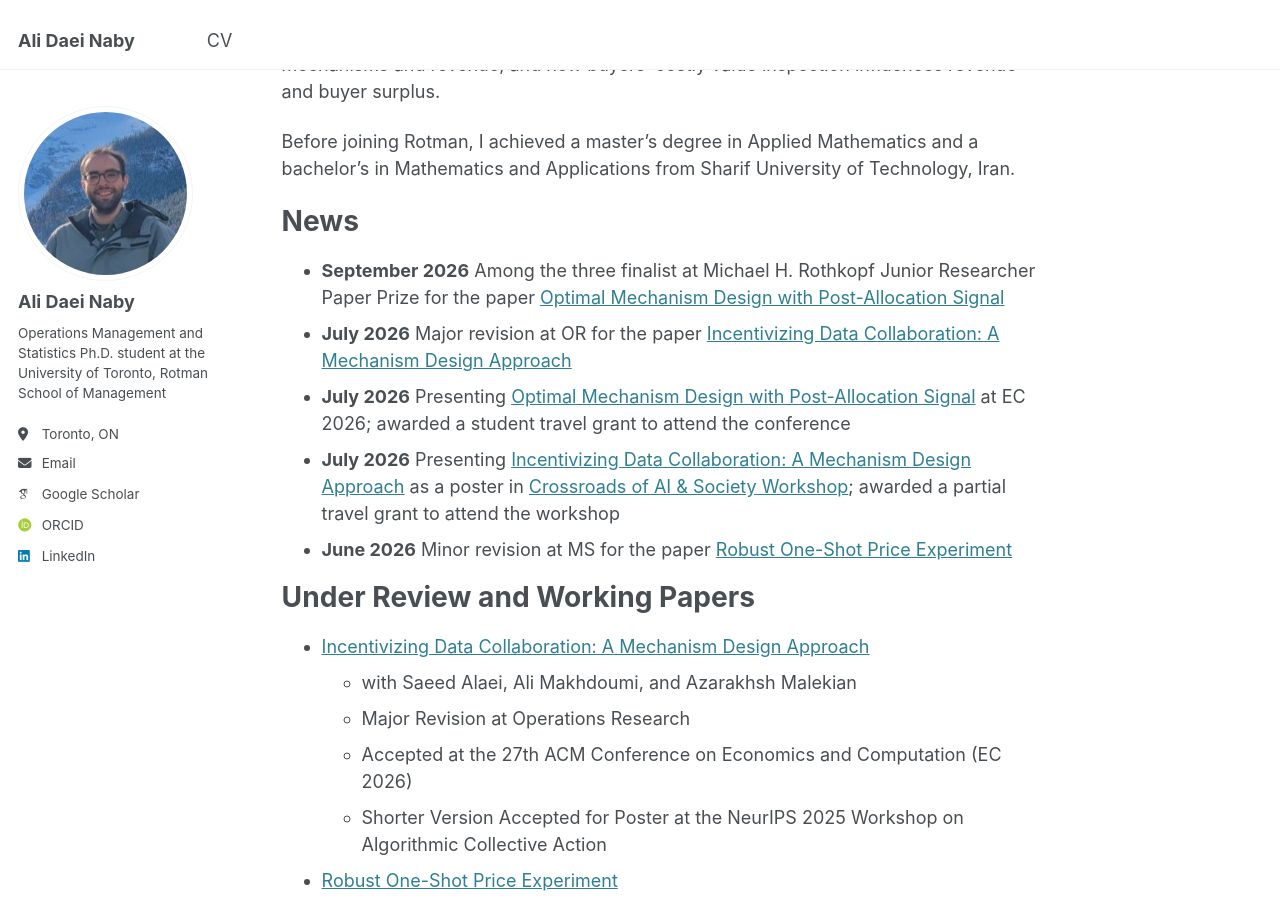
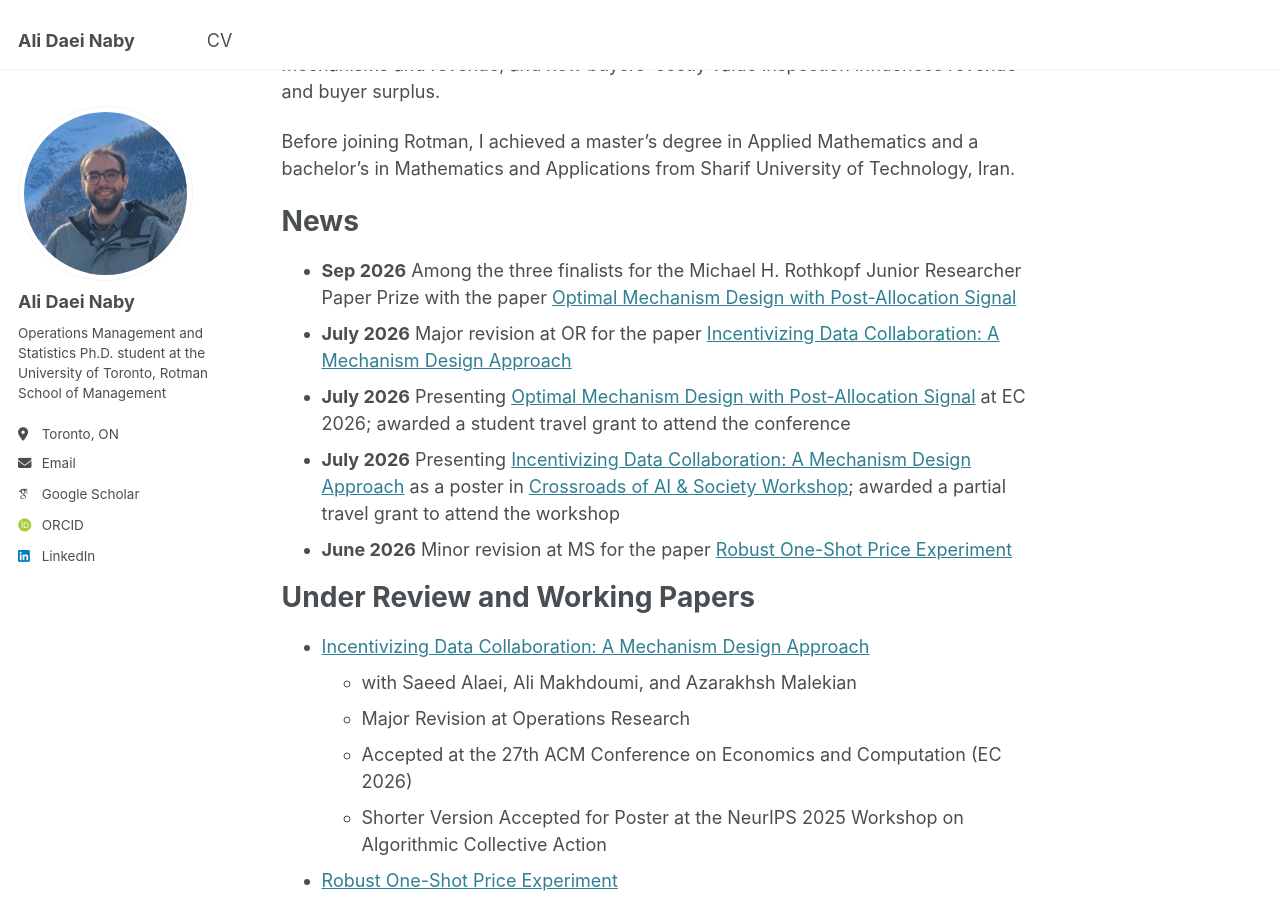
Before and after one commit to alidaeinaby/alidaeinaby.github.io, a Jekyll site: the page built from _pages/about.md, in a window 1280 px wide and 900 px high, scrolled down 310 px. Built offline with Jekyll 4.4.1, drawn with Linux system fonts in a browser that asks for light colours; some web fonts are replaced.

Commit message:
Update about.md

```diff
--- a/_pages/about.md
+++ b/_pages/about.md
@@ -15,7 +15,7 @@ Before joining Rotman, I achieved a master's degree in Applied Mathematics and a
 
 News
 ======
-- **September 2026** Among the three finalist at Michael H. Rothkopf Junior Researcher Paper Prize for the paper [Optimal Mechanism Design with Post-Allocation Signal](https://papers.ssrn.com/sol3/papers.cfm?abstract_id=6220718)
+- **Sep 2026** Among the three finalists for the Michael H. Rothkopf Junior Researcher Paper Prize with the paper [Optimal Mechanism Design with Post-Allocation Signal](https://papers.ssrn.com/sol3/papers.cfm?abstract_id=6220718)
 - **July 2026** Major revision at OR for the paper [Incentivizing Data Collaboration: A Mechanism Design Approach](https://papers.ssrn.com/sol3/papers.cfm?abstract_id=5297868)
 - **July 2026** Presenting [Optimal Mechanism Design with Post-Allocation Signal](https://papers.ssrn.com/sol3/papers.cfm?abstract_id=6220718) at EC 2026; awarded a student travel grant to attend the conference
 - **July 2026** Presenting [Incentivizing Data Collaboration: A Mechanism Design Approach](https://papers.ssrn.com/sol3/papers.cfm?abstract_id=5297868) as a poster in [Crossroads of AI & Society Workshop](https://aaforml.com/2026/); awarded a partial travel grant to attend the workshop
```
